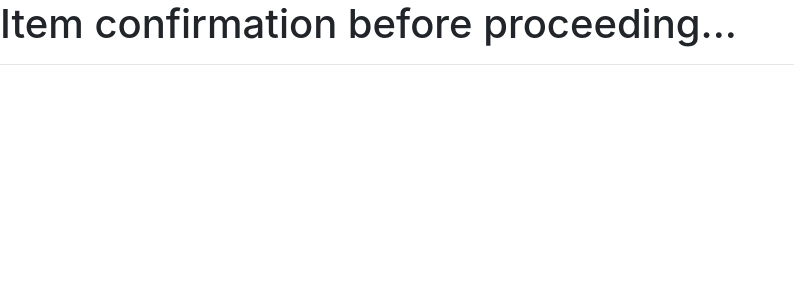
After one commit to raphaelzenou/mongo-flask-project, a Flask app: template templates/new-item-confirmation.html in a window 1280 px wide. The commit adds this page. Shown: the top 300 px of the page, without its empty margins (0-794 px from the left). Run offline with Flask 2, Linux system fonts and the light colour scheme; the template is opened without the code that fills it, so the values that code supplies are empty; parts of the project's set-up code (start-up, migrations or seed data) failed here and were passed over; some libraries are stand-ins or nearby versions.

Commit message:
adding the confirmatioin view and using the scraper to fetch data on the link provided by the user. Also user form underlying function simplified.

```diff
--- a/app.py
+++ b/app.py
@@ -2,6 +2,7 @@ import os
 from flask import Flask, render_template, redirect, request, url_for
 from flask_pymongo import PyMongo
 from bson.objectid import ObjectId
+from scrap import amazscrap
 
 app = Flask(__name__, template_folder='templates')
 
@@ -21,14 +22,30 @@ mongo = PyMongo(app)
 def home_func():
 	return render_template('items.html', items=mongo.db.items.find())
 
-@app.route('/new-item', methods=["GET", "POST"])
+@app.route('/new-item')
 def new_item_func():
-	if request.method == "POST":
-		new_item_form = request.form
-		print(new_item_form)
-		return redirect(request.url)
+	return render_template('new-item.html')
+	# if request.method == "POST":
+	# 	new_item_form = request.form
 
-	return render_template('new-item.html')
+		# error_empty_fields = list()
+		# for new_item_characteristic, value in new_item_form.items():
+		# 	if value == "":
+		# 		error_empty_fields.append(new_item_characteristic)
+
+		# if error_empty_fields:
+		# 	error_message = f"Missing fields for {', '.join(error_empty_fields)}"
+		# 	return render_template('new-item.html', feedback=error_message)
+
+		#getting the item's url to be used by the scraper
+		# print(new_item_form['item-url'])
+	# return redirect(url_for('new_item_conf_func'))
+
+@app.route('/confirmation', methods=["GET", "POST"])
+def new_item_conf_func():
+	new_item_form = request.form
+	item = amazscrap(new_item_form['item-url'])
+	return item
 
 if __name__=='__main__':
 	# Environment variables set in heroku
--- a/scrap.py
+++ b/scrap.py
@@ -7,7 +7,7 @@ from bs4 import BeautifulSoup
 
 # item_url = 'https://www.amazon.co.uk/gp/product/B01MYQ4HJD?pf_rd_p=330fbd82-d4fe-42e5-9c16-d4b886747c64&pf_rd_r=QT4FQNQA5Q800RZYRPCM'
 
-item_url = 'https://www.amazon.co.uk/VYTRONIX-Lightweight-Lithium-Cordless-Handheld/dp/B07F6J751B?ref_=Oct_TopRatedC_391784011_2&pf_rd_r=VZD8FQCX0HZHXNP6F9KE&pf_rd_p=92049089-1eb0-53ef-9af8-b7ecd9559493&pf_rd_s=merchandised-search-10&pf_rd_t=101&pf_rd_i=391784011&pf_rd_m=A3P5ROKL5A1OLE'
+# item_url = 'https://www.amazon.co.uk/VYTRONIX-Lightweight-Lithium-Cordless-Handheld/dp/B07F6J751B?ref_=Oct_TopRatedC_391784011_2&pf_rd_r=VZD8FQCX0HZHXNP6F9KE&pf_rd_p=92049089-1eb0-53ef-9af8-b7ecd9559493&pf_rd_s=merchandised-search-10&pf_rd_t=101&pf_rd_i=391784011&pf_rd_m=A3P5ROKL5A1OLE'
 
 # AMAZON PRODUCTS - SPECIAL PAGES
 # item_url='https://www.amazon.co.uk/dp/B07747FR44/ref=gw_uk_desk_h1_eink_ms_ot19?pf_rd_p=dad4c181-dcea-4a21-8c76-f88b8f299127&pf_rd_r=20MHW08BWPEPZKFZHEYG'
@@ -19,9 +19,9 @@ fake_headers = {'User-Agent' : 'Mozilla/5.0 (Macintosh; Intel Mac OS X 10_12_6)
 # obtained simply googling 'my user agent'
 
 
-def amazscrap(url, headers):
+def amazscrap(url, headers=fake_headers):
 
-    item_page = requests.get(item_url, headers=fake_headers)
+    item_page = requests.get(url, headers=headers)
     # headers are necessary on amazon to not get a http response 503 instead of a 200
 
     # *** CHECKING THE HTPP REQUEST RESPONSE ***
@@ -87,5 +87,8 @@ def amazscrap(url, headers):
         print(item_currency)
         print(item_price_float)
         print(image_main_link)
+        item_chars = {'item_short_title' : item_short_title, 'item_category' : item_category , 'item_currency' : item_currency, 'item_price_float' : item_price_float, 'image_main_link' : image_main_link}
+        return item_chars
 
-amazscrap(item_url, fake_headers)
+
+# amazscrap(item_url, fake_headers)
--- /dev/null
+++ b/templates/new-item-confirmation.html
@@ -0,0 +1,11 @@
+{% extends "base.html" %}
+
+{% block title %}Item Confirmation{% endblock %}
+
+{% block main %}
+
+<h1>Item confirmation before proceeding... </h1>
+<hr>
+
+
+{% endblock %}
```
Also changed, not shown: templates/new-item.html (+15 -4 lines), README.md, 1 other file.
